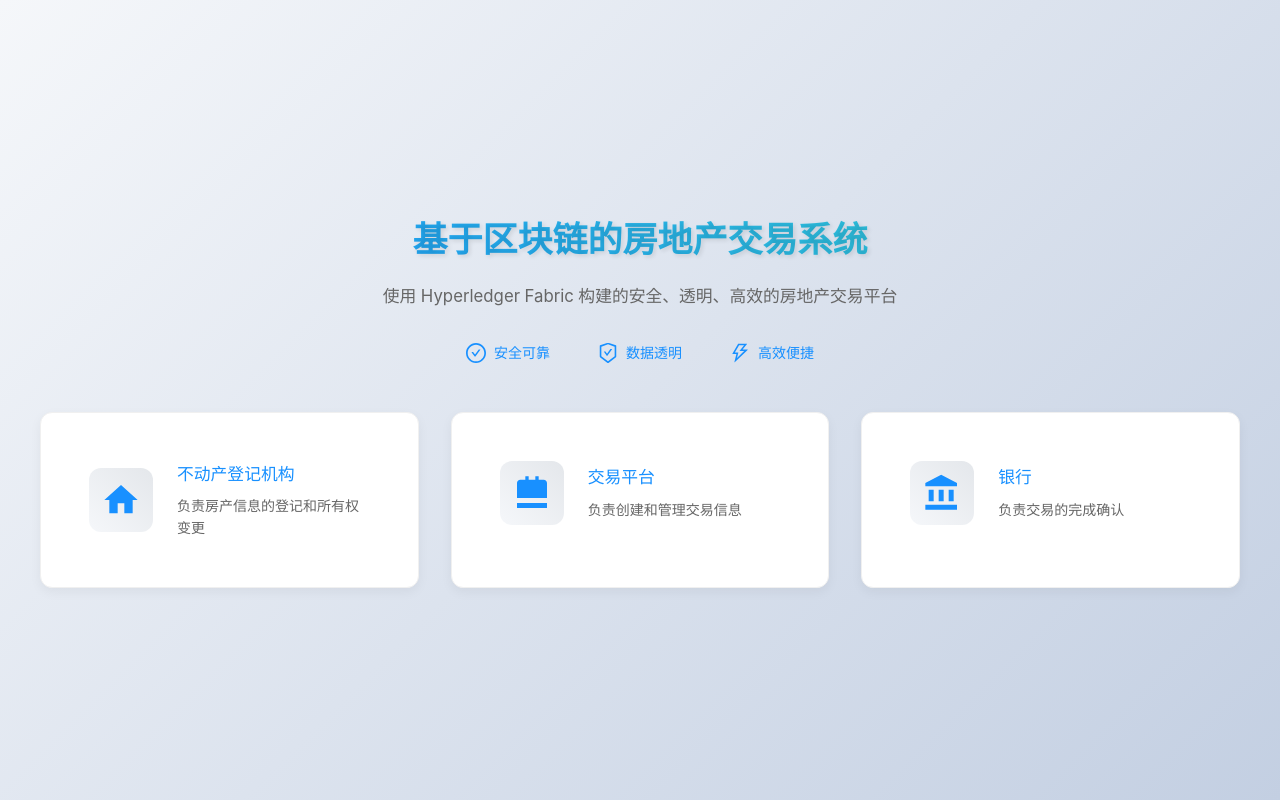
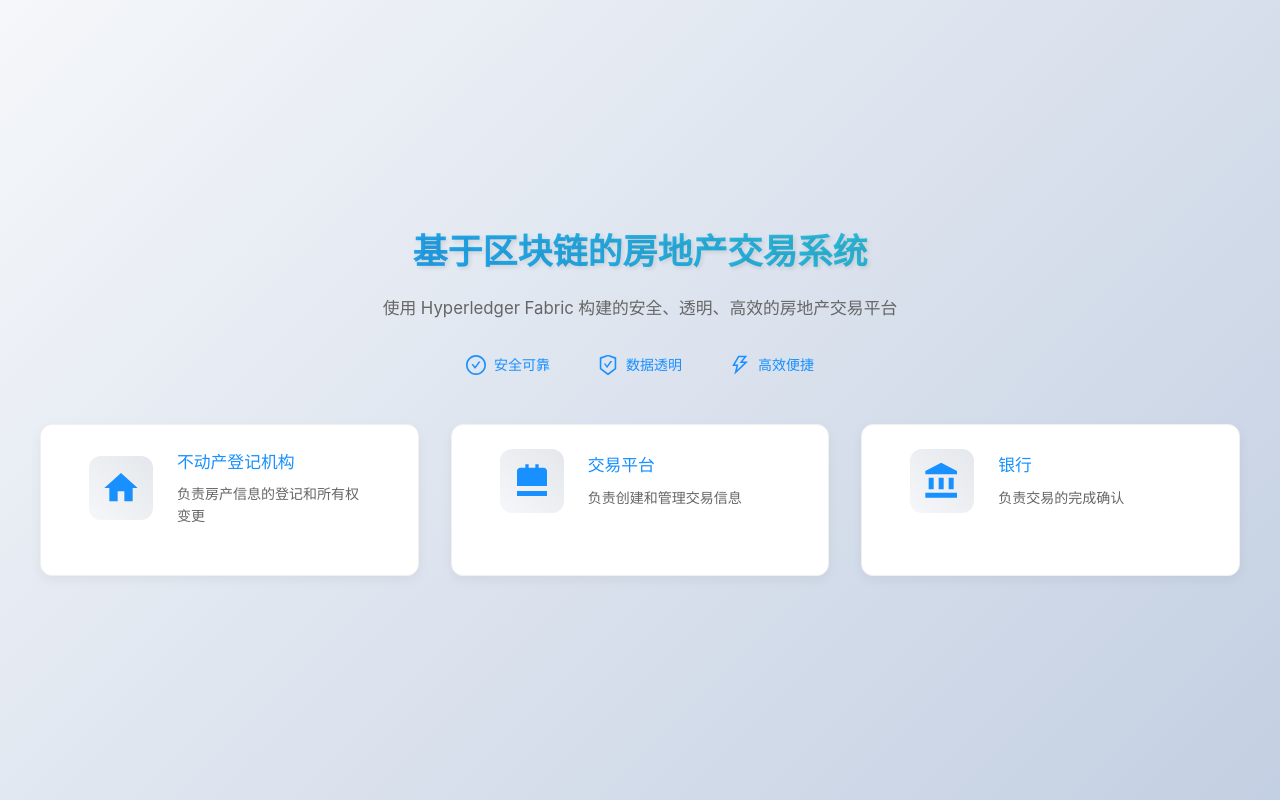
Before and after one commit to togettoyou/fabric-realty, a Vue app in the folder application/web/: page / in a window 1280 px wide. Built offline with nearby package versions, Linux system fonts and the light colour scheme.

Commit message:
前端实现

```diff
--- a/application/web/src/App.vue
+++ b/application/web/src/App.vue
@@ -26,7 +26,14 @@
 
 /* 卡片内容区域样式 */
 .ant-card-body {
-  padding: 24px !important;
+  padding: 0 24px 24px !important;
+}
+
+/* 卡片头部样式 */
+.ant-card-head {
+  min-height: auto !important;
+  border-bottom: none !important;
+  padding: 24px 24px 16px !important;
 }
 
 /* 页头样式 */
```
